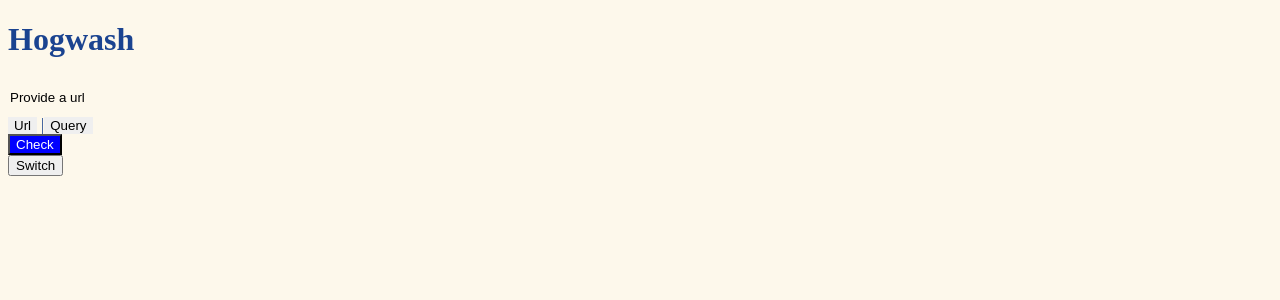
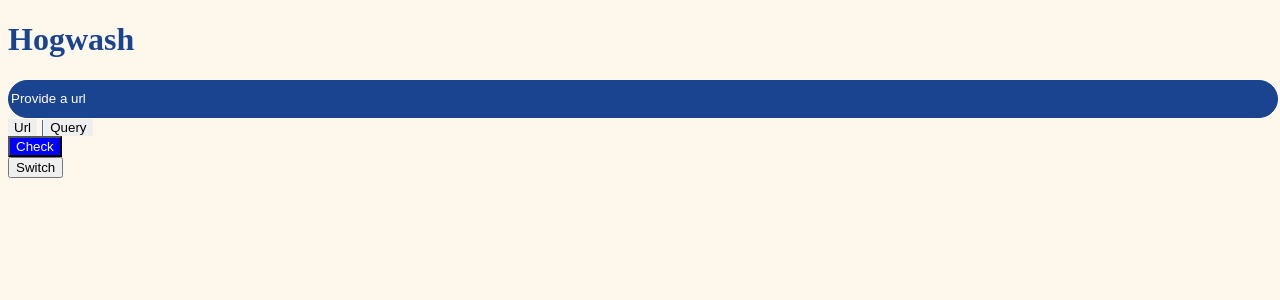
Before and after one commit to TKais/Hogwash, a React app: page / in a window 1280 px wide. Shown: the top 300 px of the page. Built offline with nearby package versions, Linux system fonts and the light colour scheme.

Commit message:
Add theme variables for input

```diff
--- a/src/client/assets/styles/theme.scss
+++ b/src/client/assets/styles/theme.scss
@@ -2,12 +2,16 @@
 
 $theme-light: (
   "bg-color": map-get($colors, "cream"),
-  "font-color": map-get($colors, "navy")
+  "font-color": map-get($colors, "navy"),
+  "bg-color-input": map-get($colors, "navy"),
+  "placeholder-color-input": map-get($colors, "white")
 );
 
 $theme-dark: (
   "bg-color": map-get($colors, "navy"),
-  "font-color": map-get($colors, "white")
+  "font-color": map-get($colors, "white"),
+  "bg-color-input": map-get($colors, "white"),
+  "placeholder-color-input": map-get($colors, "navy")
 );
 
 body {
```
